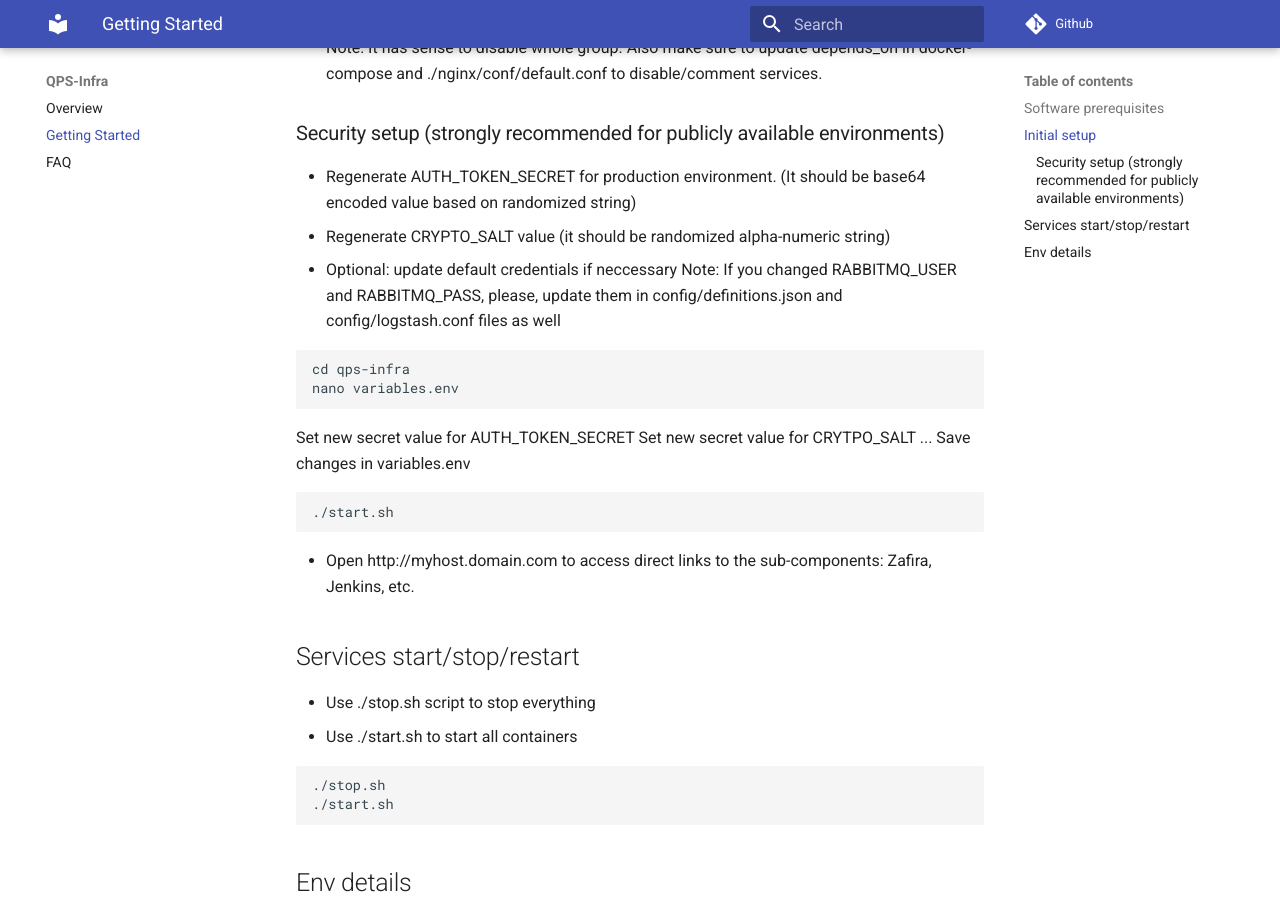
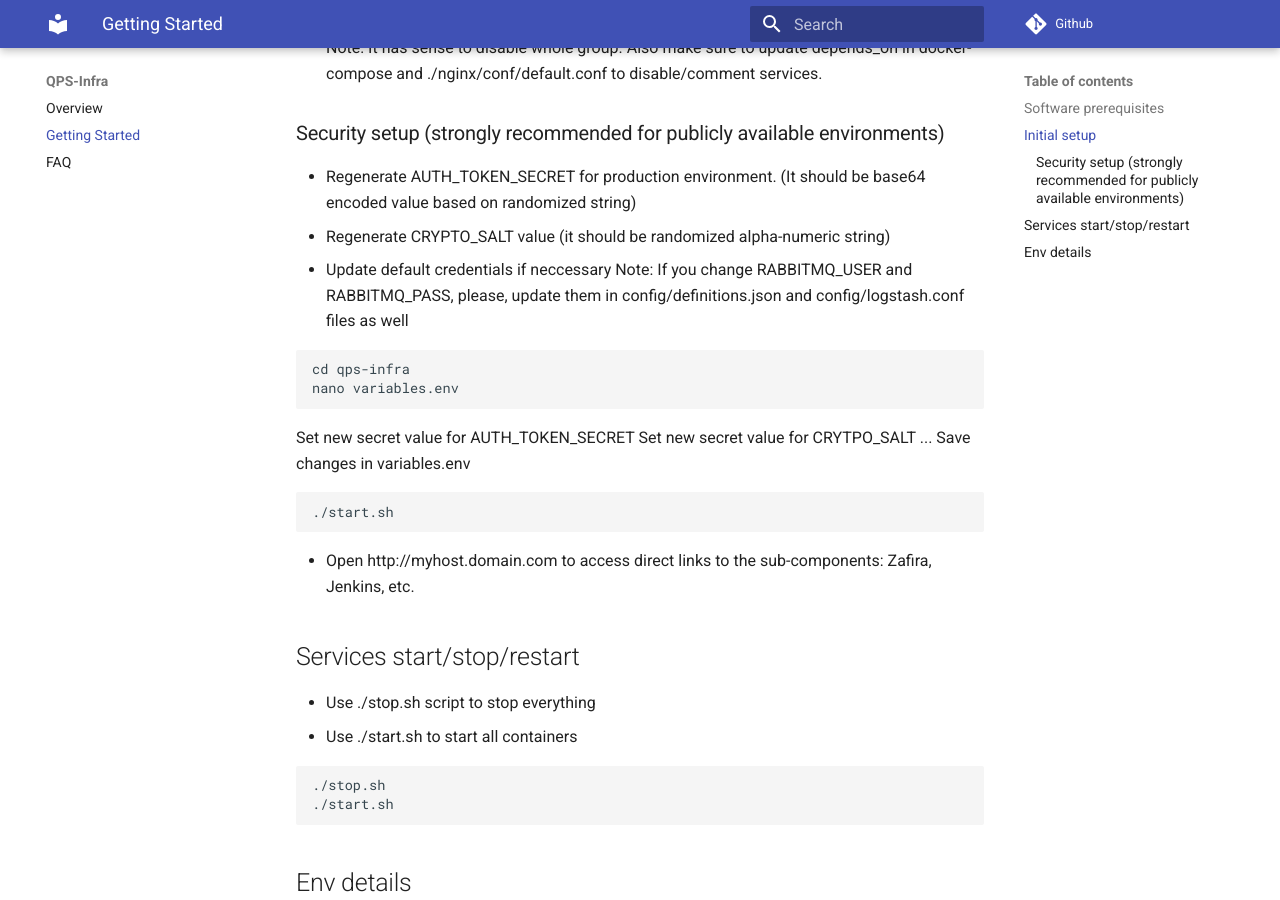
Before and after one commit to zebrunner/community-edition, an MkDocs documentation site: the page built from docs/getting_started.md, in a window 1280 px wide and 900 px high, scrolled down 870 px. Built offline with MkDocs 1.6.1 and Material for MkDocs 9.7.7, drawn with Linux system fonts in a browser that asks for light colours; comment, search, counter and statistics services are not loaded; old or Windows-style settings are respelled for this version of MkDocs.

Commit message:
minor change

````diff
--- a/docs/getting_started.md
+++ b/docs/getting_started.md
@@ -29,8 +29,8 @@
 ### Security setup  (strongly recommended for publicly available environments)
 * Regenerate AUTH_TOKEN_SECRET for production environment. (It should be base64 encoded value based on randomized string)
 * Regenerate CRYPTO_SALT value (it should be randomized alpha-numeric string)
-* Optional: update default credentials if neccessary
-  Note: If you changed RABBITMQ_USER and RABBITMQ_PASS, please, update them in config/definitions.json and config/logstash.conf files as well
+* Update default credentials if neccessary
+  Note: If you change RABBITMQ_USER and RABBITMQ_PASS, please, update them in config/definitions.json and config/logstash.conf files as well
 ```
 cd qps-infra
 nano variables.env
````
